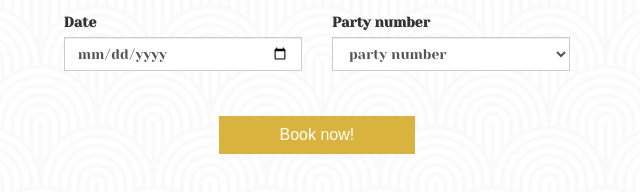
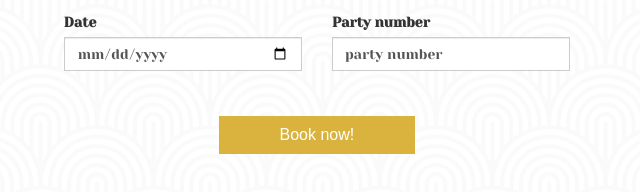
Before and after one commit to Chrismuzikos/website-restaurant, a plain HTML site: page index.html in a window 1280 px wide. Shown: the part 3784-3976 px from the top of the page, 640-1280 px from the left. Drawn offline with nearby package versions, Linux system fonts and the light colour scheme.

Commit message:
update style select element in form group

```diff
--- a/style.css
+++ b/style.css
@@ -172,6 +172,7 @@ input {
   border-radius: 0 !important;
 }
 
-select {
-  border-radius: 0 !important;
+select.form-control {
+  -webkit-appearance: none;
+  border-radius: 0;
 }
```
Also changed, not shown: index.html (+1 -1 lines).
